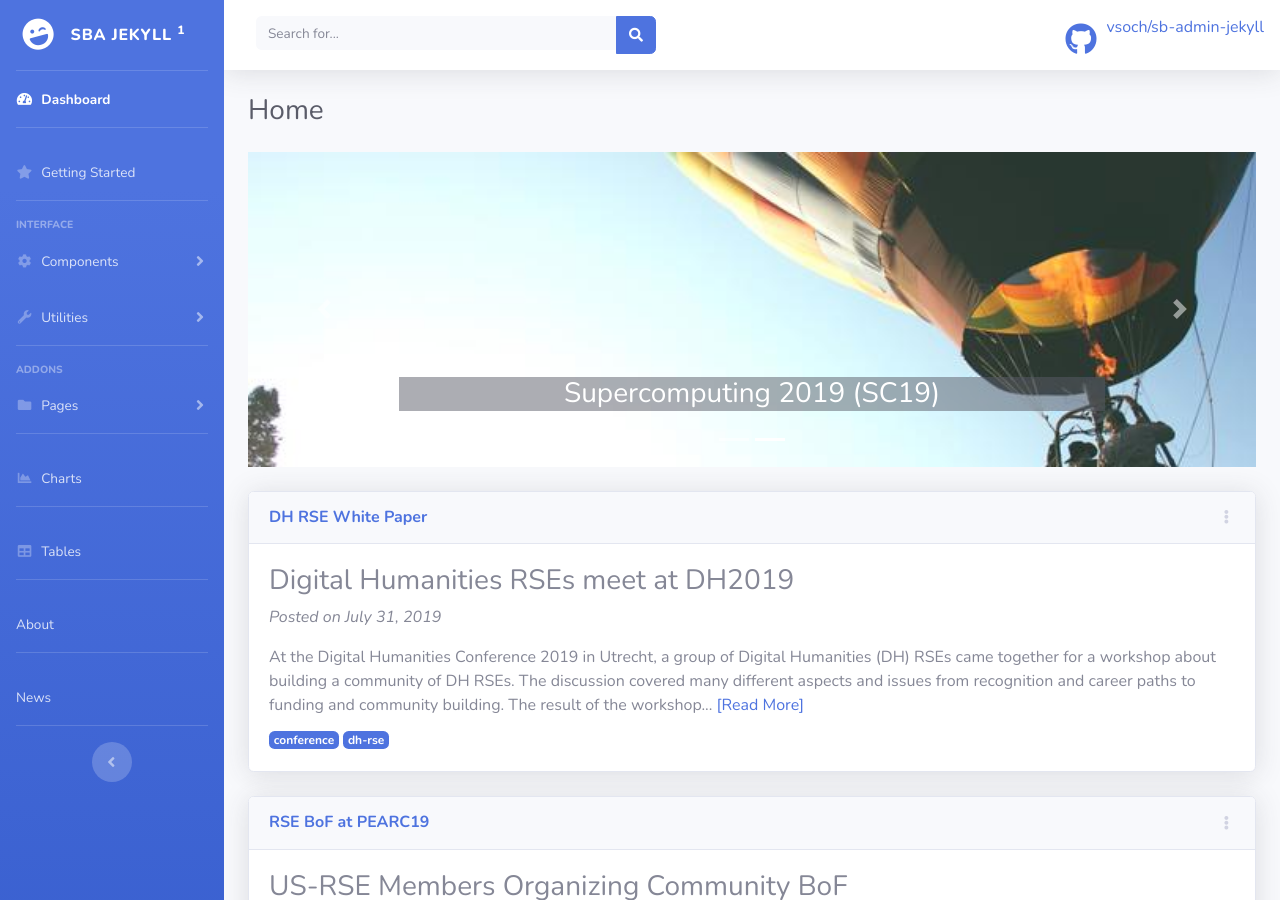
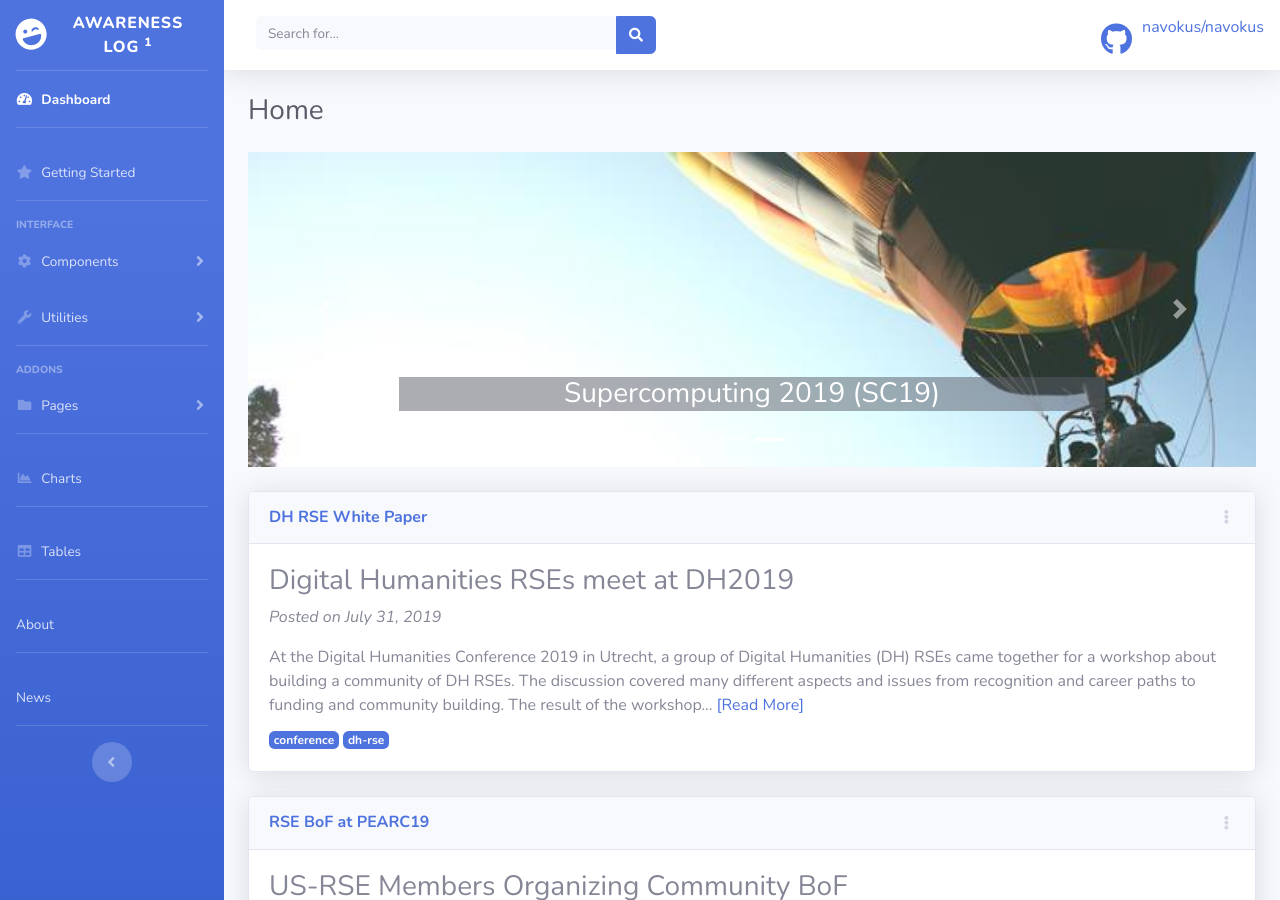
Before and after one commit to navokus/navokus.github.io, a Jekyll site: the page built from index.html, in a window 1280 px wide and 900 px high. Built offline with Jekyll 4.4.1, drawn with Linux system fonts in a browser that asks for light colours; nearby versions of some CDN libraries; the list of posts is cut into pages by our own code; some of the changed text lies outside the part shown.

Commit message:
Update _config.yml

```diff
--- a/_config.yml
+++ b/_config.yml
@@ -2,18 +2,18 @@
 
 # url is the full website URL
 # baseurl is the website's URL without the hostname
-url: "https://vsoch.github.io"
-baseurl: "/sb-admin-jekyll"
+url: "https://navokus.github.io"
+baseurl: "/aware"
 
 # Name of website
-title: SBA Jekyll
+title: Awareness Log
 version: 1
 
 # Short description of your site
-description: Startbootstrap Theme (Sb admin) for Jekyll
-github_user: vsoch
-github_repo: sb-admin-jekyll
-repo: https://www.github.com/vsoch/sb-admin-jekyll
+description: My awareness diary
+github_user: navokus
+github_repo: navokus
+repo: navokus
 
 # --- Navigation bar options --- #
 
@@ -34,27 +34,10 @@ collections:
 
 defaults:
   - scope:
-      path: "_docs"
-      type: "docs"
+      path: "_diary"
+      type: "diary"
     values:
       layout: page
-  - scope:
-      path: "_projects"
-      type: "projects"
-    values:
-      layout: project
-  -
-    scope:
-      path: ""
-      type: "pages"
-    values:
-      layout: "page"
-  -
-    scope:
-      path: "_posts"
-      type: "posts"
-    values:
-      layout: "post"
 
 
 # --- Footer options --- #
@@ -62,9 +45,9 @@ defaults:
 # Change all these values or delete the ones you don't want.
 # Important: you must keep the "name" parameter, everything else you can remove
 author:
-  name: "vsoch"
-  github: vsoch
-  twitter: vsoch
+  name: "navokus"
+  github: navokus
+  twitter: navokus
 
 # Select which share links to show in posts
 share-links-active:
```
